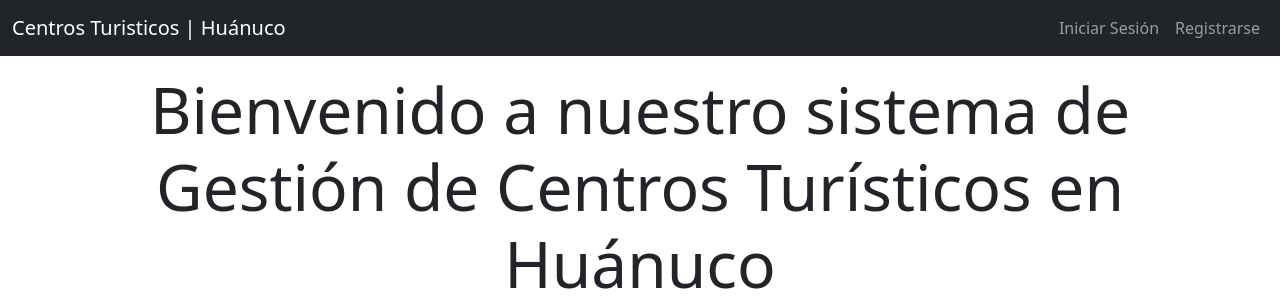
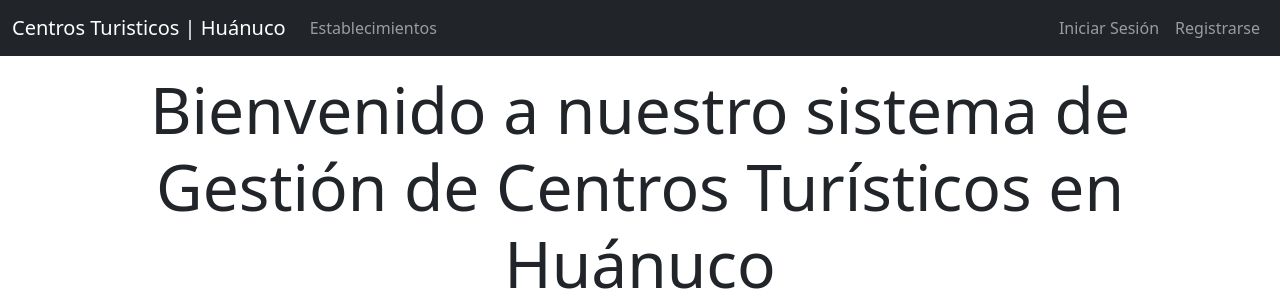
Before and after one commit to LilXhan/udh-proyecto-Ingenierasoftware, a Flask app: page / in a window 1280 px wide. Shown: the top 306 px of the page. Run offline with Flask 3, Linux system fonts and the light colour scheme; some libraries are stand-ins or nearby versions.

Commit message:
refactorizando html
index y base

```diff
--- a/templates/base.html
+++ b/templates/base.html
@@ -5,26 +5,66 @@
 <body>
   <nav class="navbar navbar-expand-lg navbar-dark bg-dark">
     <div class="container-fluid">
-        <a class="navbar-brand" href="#">Centros Turisticos | Huánuco</a>
+      <a class="navbar-brand" href="/">Centros Turisticos | Huánuco</a>
       <button class="navbar-toggler" type="button" data-bs-toggle="collapse" data-bs-target="#navbarSupportedContent" aria-controls="navbarSupportedContent" aria-expanded="false" aria-label="Toggle navigation">
         <span class="navbar-toggler-icon"></span>
       </button>
+      <div class="collapse navbar-collapse" id="navbarSupportedContent">
+        <ul class="navbar-nav mr-auto">
+          {% if not g.usuario %}
+            <li class="nav-item active">
+              {% if request.path == "/establecimientos/" %}
+                <a class="nav-link active" href="/establecimientos/">Establecimientos</a>
+              {% else %}
+                <a class="nav-link" href="/establecimientos/">Establecimientos</a>
+              {% endif %}
+            </li>
+          {% endif %}
+        </ul>
+      </div>
       <div class="collapse navbar-collapse justify-content-end" id="navbarSupportedContent">
         <ul class="navbar-nav">
+          {% if g.usuario %}
           <li class="nav-item">
-              <a class="nav-link" aria-current="page" href="#">Iniciar Sesión</a>
+            <span class="nav-link active">{{ g.usuario[1] + ' ' + g.usuario[2] }}</span>
           </li>
           <li class="nav-item">
-              <a class="nav-link" href="#">Registrarse</a>
+            <a class="nav-link" href="/cerrar-sesion">Cerrar sesión</a>
           </li>
+          {% else %}
+          <li class="nav-item">
+            {% if request.path == "/login/" %}
+            <a class="nav-link active" aria-current="page" href="/login">Iniciar Sesión</a>
+            {% else %}
+            <a class="nav-link" aria-current="page" href="/login">Iniciar Sesión</a>
+            {% endif %}
+          </li>
+          <li class="nav-item">
+            {% if request.path == "/registro/" %}
+            <a class="nav-link active" href="/registro">Registrarse</a>
+            {% else %}
+            <a class="nav-link" href="/registro">Registrarse</a>
+            {% endif %}
+          </li>
+          {% endif %}
         </ul>
       </div>
     </div>
   </nav>
   <div class="container">
     {% block content %}
-
     {% endblock %}
+    {% for message in get_flashed_messages() %}
+    <div class="container mt-3">
+      <div class="row">
+        <div class="col-md-6 mx-auto">
+          <div class="alert alert-danger" role="alert">
+            {{ message }}
+          </div>
+        </div>
+      </div>
+    </div>
+    {% endfor %}
   </div>
   {{ bootstrap.load_js() }}
 </body>
--- a/templates/index.html
+++ b/templates/index.html
@@ -10,7 +10,7 @@
     <p>¿Tienes una cuenta?</p>
     <div class="d-flex justify-content-center">
       <a href="/login" class="btn btn-primary mx-2">Iniciar Sesión</a>
-      <a href="/register" class="btn btn-secondary mx-2">Registrarse</a>
+      <a href="/registro" class="btn btn-secondary mx-2">Registrarse</a>
     </div>
   </div>
 {% endblock %}
```
Lines whose indentation alone changed are shown as unchanged.
